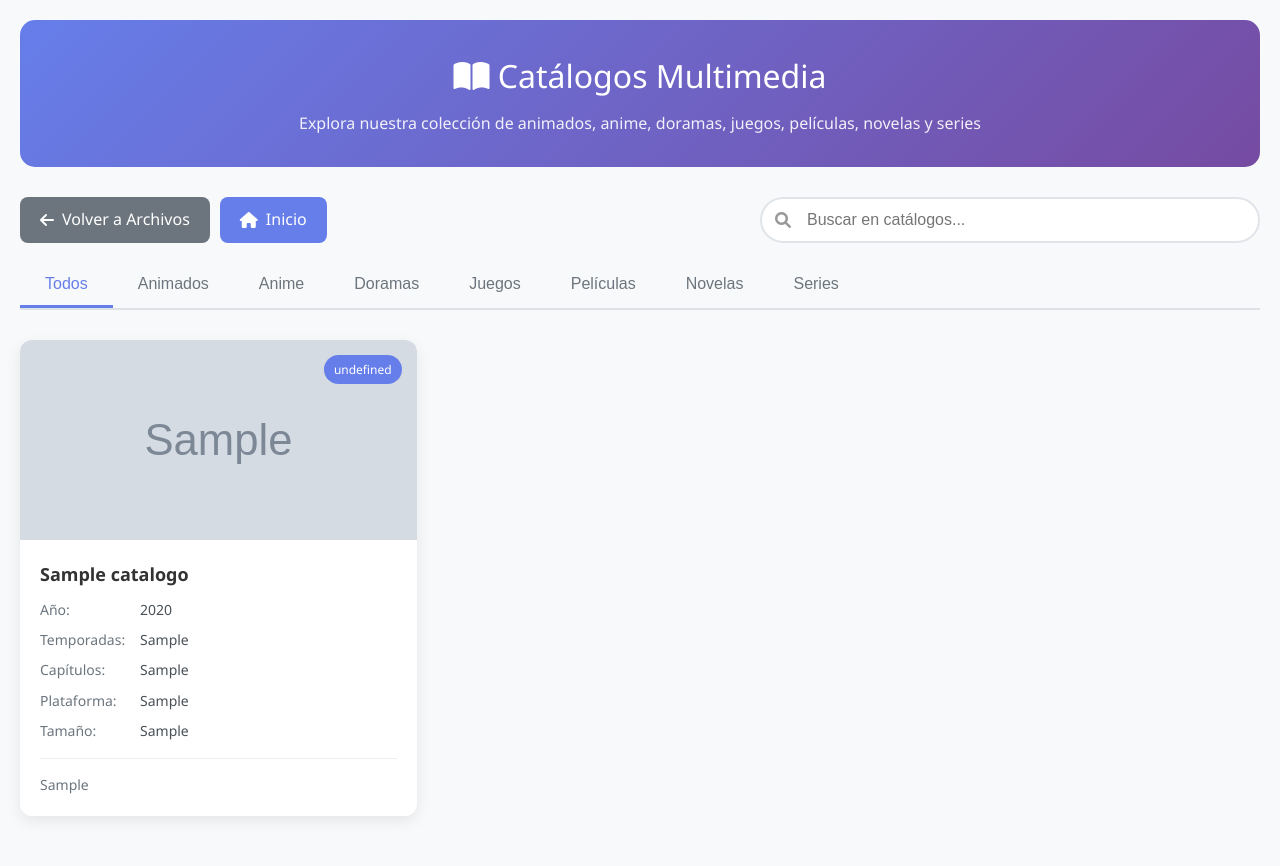
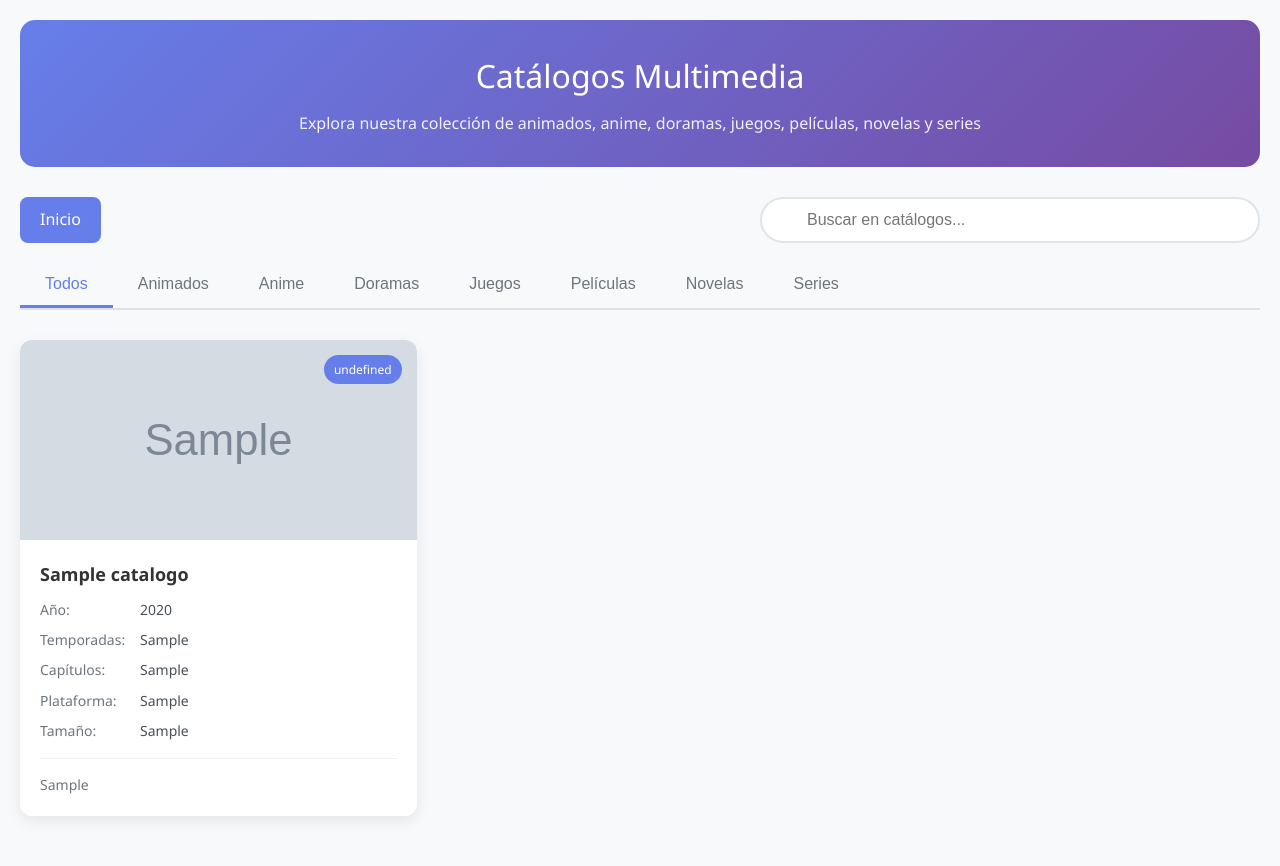
Before and after one commit to Azure-dvl/server-local, a Django app: page /catalogos/ in a window 1280 px wide. Run offline with Django 5.2, Linux system fonts and the light colour scheme; tables that the repository leaves empty hold one stand-in row (values such as "Sample post"); grey boxes marked "Sample" are stand-in pictures.

Commit message:
fix some details

```diff
--- a/catalogos/templates/catalogos/index.html
+++ b/catalogos/templates/catalogos/index.html
@@ -1,28 +1,25 @@
 {% load static %}
 <title>Catalogos</title>
-<link href="https://cdnjs.cloudflare.com/ajax/libs/font-awesome/6.0.0/css/all.min.css" rel="stylesheet">
+
 <link rel="stylesheet" href="{% static 'css/catalogos.css' %}">
 
 <div class="container_body">
     <div class="container">
         <div class="header">
-            <h1><i class="fas fa-book-open"></i> Catálogos Multimedia</h1>
+            <h1>Catálogos Multimedia</h1>
             <p>Explora nuestra colección de animados, anime, doramas, juegos, películas, novelas y series</p>
         </div>
 
         <div class="navigation">
             <div class="nav-buttons">
-                <a href="{% url 'files.index' %}" class="btn btn-secondary">
-                    <i class="fas fa-arrow-left"></i> Volver a Archivos
-                </a>
                 <a href="/" class="btn btn-primary">
-                    <i class="fas fa-home"></i> Inicio
+                    </i> Inicio
                 </a>
             </div>
 
             <div class="search-container">
                 <div class="search-box">
-                    <i class="fas fa-search"></i>
+                    </i>
                     <input type="text" id="searchInput" placeholder="Buscar en catálogos...">
                 </div>
             </div>
@@ -147,7 +144,6 @@
             if (currentItems.length === 0) {
                 container.innerHTML = `
                     <div class="no-results">
-                        <i class="fas fa-search"></i>
                         <p>No se encontraron resultados</p>
                     </div>
                 `;
@@ -213,7 +209,7 @@
 
             // Botón anterior
             if (currentPage > 1) {
-                paginationHTML += `<button class="page-btn" onclick="changePage(${currentPage - 1})"><i class="fas fa-chevron-left"></i></button>`;
+                paginationHTML += `<button class="page-btn" onclick="changePage(${currentPage - 1})"></button>`;
             }
 
             // Páginas
@@ -227,7 +223,7 @@
 
             // Botón siguiente
             if (currentPage < totalPages) {
-                paginationHTML += `<button class="page-btn" onclick="changePage(${currentPage + 1})"><i class="fas fa-chevron-right"></i></button>`;
+                paginationHTML += `<button class="page-btn" onclick="changePage(${currentPage + 1})"></button>`;
             }
 
             paginationContainer.innerHTML = paginationHTML;
--- a/files/templates/files/index.html
+++ b/files/templates/files/index.html
@@ -1,6 +1,6 @@
 {% load static %}
 <title>Sistema de Archivos</title>
-<link href="https://cdnjs.cloudflare.com/ajax/libs/font-awesome/6.0.0/css/all.min.css" rel="stylesheet">
+
 <link rel="stylesheet" href="{% static 'css/files.css' %}">
 
 
--- a/python_casa/settings.py
+++ b/python_casa/settings.py
@@ -28,7 +28,8 @@ DEBUG = True
 
 ALLOWED_HOSTS = [
     '192.168.1.10',
-    '127.0.0.1'
+    '127.0.0.1',
+    'ksaserver.net'
 ]
 
 
```
Also changed, not shown: python_casa/management/commands/load_files.py (+5 -2 lines), python_casa/templates/index/index.html (+4 -5 lines), users/templates/users/index.html (+3 -6 lines).
